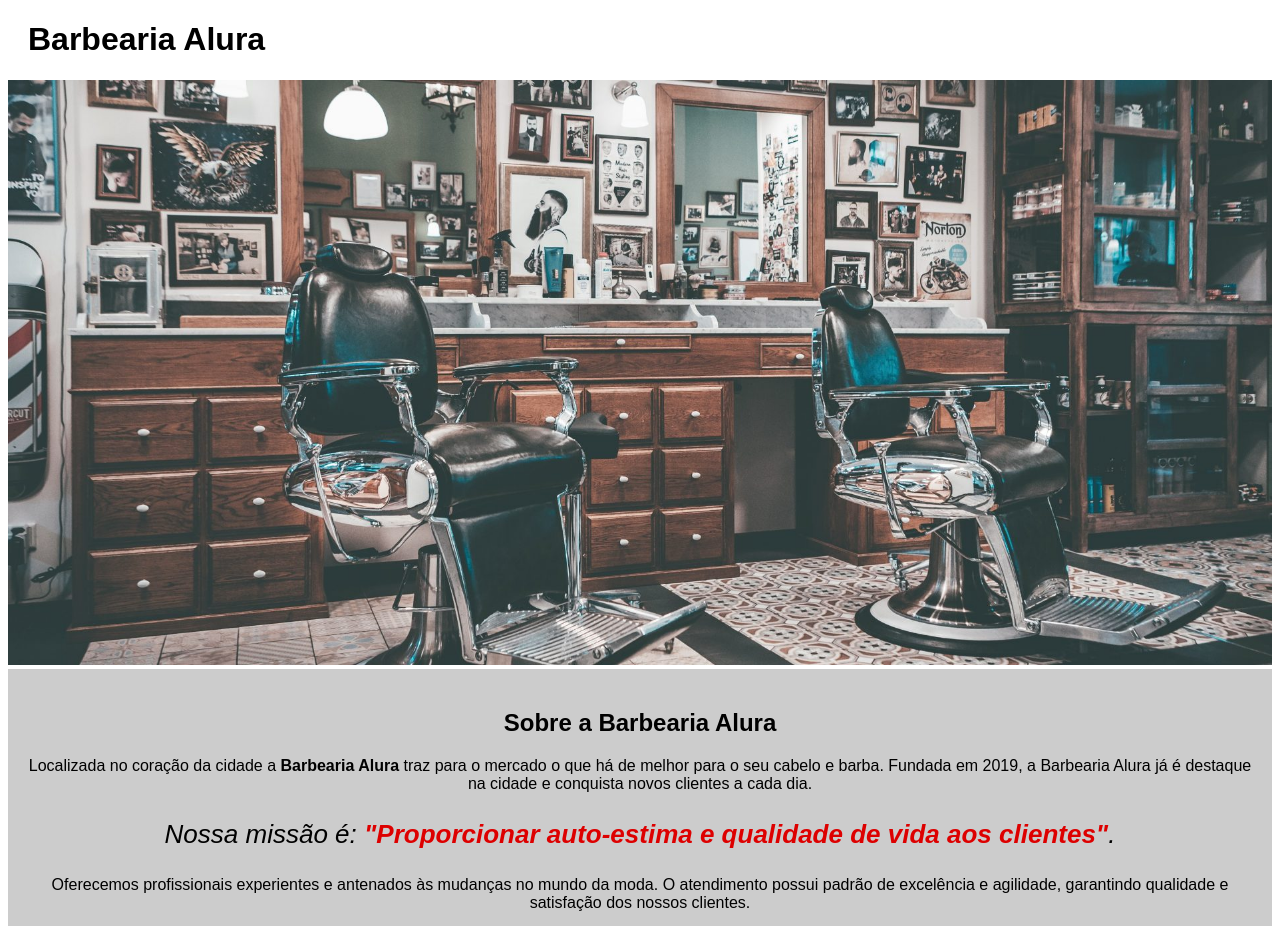
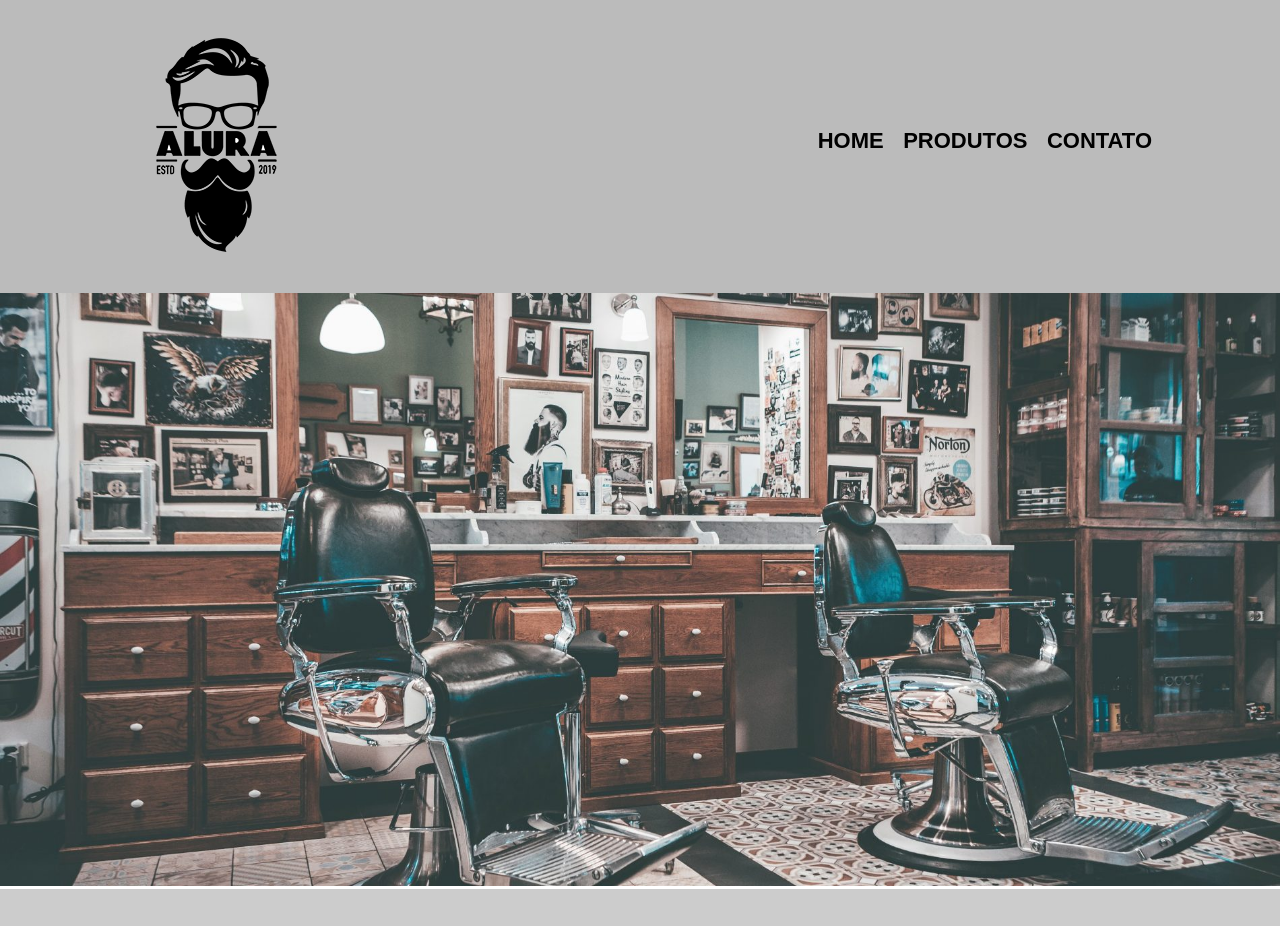
Before and after one commit to eugeniocarvalho/html-css-alura, a plain HTML site: page index.html in a window 1280 px wide. Shown: the top 926 px of the page. Drawn offline with Linux system fonts and the light colour scheme.

Commit message:
adicionado header e footer no index.html

```diff
--- a/index.html
+++ b/index.html
@@ -3,13 +3,22 @@
 	<head>
 		<meta charset="UTF-8">
 		<title>Barbearia Alura</title>
+    <link rel="stylesheet" href="reset.css">
 		<link rel="stylesheet" href="style.css">
 	</head>
-
 	<body>
 		<header>
-			<h1 class="titulo-principal">Barbearia Alura</h1>
-		</header>
+      <div class="caixa">
+        <h1><img src="logo.png" alt=""></h1>
+        <nav>
+          <ul>
+            <li><a href="index.html">Home</a></li>
+            <li><a href="produtos.html">Produtos</a></li>
+            <li><a href="contato.html">Contato</a></li>
+          </ul>
+        </nav>
+      </div>
+    </header>
 
 		<img src="banner.jpg" id ="banner">
 
@@ -35,5 +44,9 @@
 
 			<img src="beneficios.jpg" class="imagem-beneficios">
 		</div>
+    <footer>
+      <img src="logo-branco.png">
+      <p class="copyright">&copy; Copyright Barbearia Alura - 2019</p>
+    </footer>
 	</body>
 </html>
--- a/style.css
+++ b/style.css
@@ -1,5 +1,42 @@
 body {
 	font-family: Sans-serif;
+  font-size: 16px;
+}
+
+header {
+  background: #bbbbbb;
+  padding: 20px 0px;
+}
+
+.caixa {
+  position: relative;
+  width: 80%;
+  margin: 0 auto;
+}
+
+nav {
+  position: absolute;
+  top: 110px;
+  right: 0;
+}
+
+nav li {
+  display: inline;
+  margin: 0 0 0 15px;
+}
+
+nav a {
+  text-transform: uppercase;
+  color: black;
+  font-weight: bold;
+  font-size: 22px;
+  text-decoration: none;
+  transition: 200ms;
+}
+
+nav a:hover {
+  color: #c78c19;
+  text-decoration: underline;
 }
 
 #banner {
@@ -8,15 +45,18 @@ body {
 
 .principal {
  	background: #cccccc;
-	padding: 20px;
-}
-
-.titulo-principal {
-	padding-left: 20px
+	padding: 40px;
 }
 
 .titulo-centralizado {
 	text-align: center;
+  font-size: 18px;
+  font-weight: 600;
+  padding: 15px 0;
+}
+
+strong {
+  font-weight: bold;
 }
 
 p {
@@ -25,6 +65,9 @@ p {
 
 #missao {
 	font-size:26px;
+  font-weight: 400;
+  font-style: italic;
+  padding: 15px 0;
 }
 
 em strong {
@@ -35,7 +78,7 @@ em strong {
 	font-style: italic;
 }
 
-ul {
+.beneficios ul {
 	display: inline-block;
 	vertical-align: top;
 	width: 20%;
@@ -51,3 +94,15 @@ ul {
 .imagem-beneficios {
 	width: 50%;
 }
+
+footer {
+  text-align: center;
+  background: url("bg.jpg");
+  padding: 50px 0;
+}
+
+.copyright {
+  color: white;
+  margin-top: 20px;
+  font-size: 12px;
+}
```
